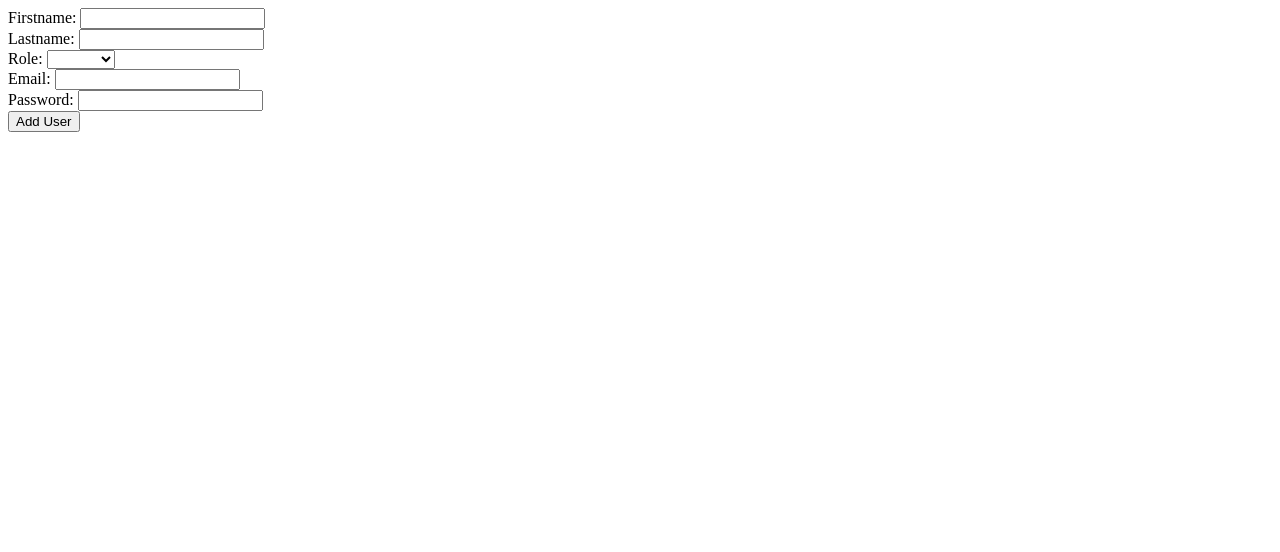
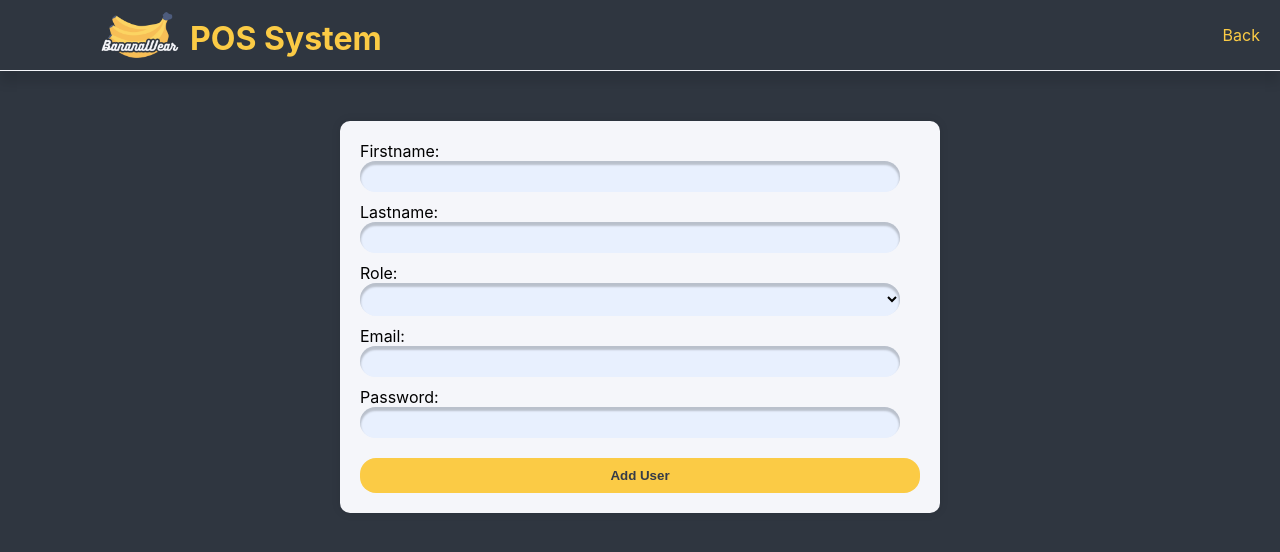
Before and after one commit to Baji0202/pos, a PHP site: page /admin_side/adduser.php in a window 1280 px wide. Shown: the top 552 px of the page. Run offline with PHP 8.4, Linux system fonts and the light colour scheme; the visitor is signed in with stand-in values (Sample User, id 1).

Commit message:
css ulit

```diff
--- a/admin_side/adduser.php
+++ b/admin_side/adduser.php
@@ -51,7 +51,20 @@ $stmt->execute(["Inserted a new user,user_id: $lastId",$timestamp,$_SESSION['use
     <meta charset="UTF-8">
     <meta name="viewport" content="width=device-width, initial-scale=1.0">
     <title>Document</title>
+    <link rel="icon" type="image/png" href="..\include\image\logo.png">
+    <link rel="stylesheet" href="../include/styles/discount_update.css">
 </head>
+
+<nav>
+    <div class="logo">
+        <img src="..\include\image\logo-black.png" alt="Company Logo">
+        <div class="text_logo">POS System</div>
+    </div>
+    <div>
+</div>
+<div><a href="user_settings.php">Back</a>
+</div>
+</nav>
 
 <body>
     <form method="post">
--- a/admin_side/user_settings.php
+++ b/admin_side/user_settings.php
@@ -12,6 +12,8 @@ if (!isset($_SESSION['user_id'])){
     <title>User Settings</title>
     <link rel="icon" type="image/png" href="..\include\image\logo.png">
     <link rel="stylesheet" href="../include/styles/discount.css">
+
+
 </head>
 <body>
 
@@ -20,7 +22,8 @@ if (!isset($_SESSION['user_id'])){
         <img src="..\include\image\logo-black.png" alt="Company Logo">
         <div class="text_logo">POS System</div>
     </div>
-    <div> <a href='discount_add.php?id=$discount_id'>Add</a>
+    <div>
+    <a href="adduser.php">Add User</a><br>
 </div>
 <div><a href="admindashboard.php">Back</a>
 </div>
--- a/include/styles/discount_update.css
+++ b/include/styles/discount_update.css
@@ -101,3 +101,15 @@ nav ul {
     color: #fbcb45;
     text-decoration: none;
 }
+
+
+form input[type="email"],
+form input[type="password"] {
+    margin-bottom: 10px;
+    padding: 8px;
+    width: calc(100% - 20px); /* Adjusting width */
+    border: none;
+    border-radius: 16px;
+    box-shadow: inset 0 3px 2px 1px rgba(0, 0, 0, 0.2);
+    background-color: #e8f0fe;
+}
```
